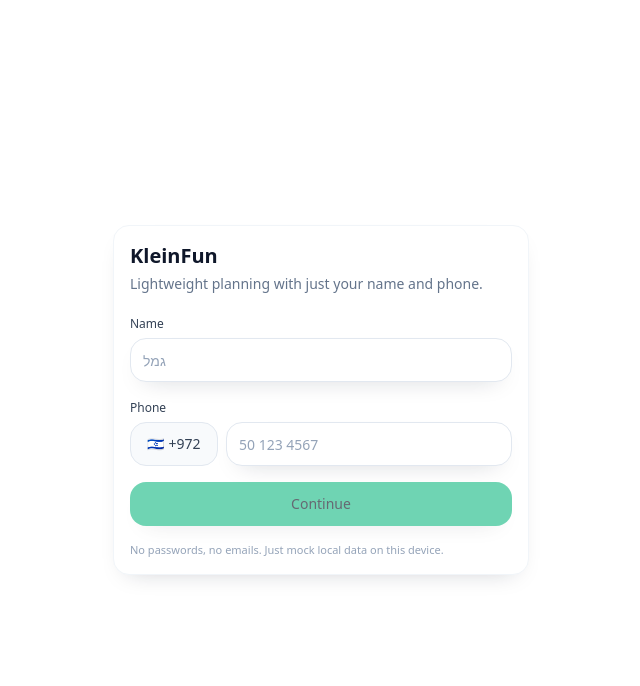
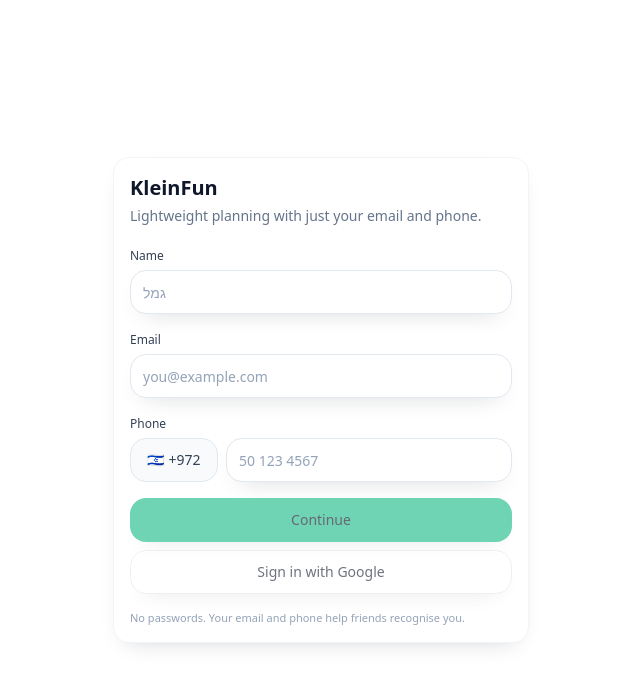
Before and after one commit to itay0110/KleinFun, a Next.js app: page / in a window 1280 px wide. Shown: the top 686 px of the page, without its empty margins (319-959 px from the left). Built offline with nearby package versions, Linux system fonts and the light colour scheme; no server answers.

Commit message:
feat: update AuthForm to include email input and Google sign-in functionality; modify user registration to accept email

```diff
--- a/components/auth-form.tsx
+++ b/components/auth-form.tsx
@@ -5,29 +5,53 @@ import { Button } from "@/components/ui/button";
 import { Input } from "@/components/ui/input";
 import { Card } from "@/components/ui/card";
 import { useKleinFun } from "@/lib/state";
+import { supabase } from "@/lib/supabase";
 
 const PHONE_PREFIX = "+972";
 
 export function AuthForm() {
   const { registerUser } = useKleinFun();
   const [name, setName] = useState("");
+  const [email, setEmail] = useState("");
   const [phoneNumber, setPhoneNumber] = useState("");
   const [loading, setLoading] = useState(false);
+  const [googleLoading, setGoogleLoading] = useState(false);
   const [error, setError] = useState<string | null>(null);
 
   const fullPhone = `${PHONE_PREFIX} ${phoneNumber.trim()}`.trim();
-  const disabled = !name.trim() || !phoneNumber.trim() || loading;
+  const disabled = !name.trim() || !email.trim() || !phoneNumber.trim() || loading;
 
   const handleContinue = async () => {
     if (disabled) return;
     setError(null);
     setLoading(true);
     try {
-      await registerUser({ name: name.trim(), phone: fullPhone });
+      await registerUser({ name: name.trim(), phone: fullPhone, email: email.trim() });
     } catch (_err) {
       setError("Something went wrong while saving your profile. Please try again.");
     } finally {
       setLoading(false);
+    }
+  };
+
+  const handleGoogleSignIn = async () => {
+    if (!phoneNumber.trim()) return;
+    setError(null);
+    setGoogleLoading(true);
+    try {
+      const { error: authError } = await supabase.auth.signInWithOAuth({
+        provider: "google",
+        options: {
+          redirectTo: typeof window !== "undefined" ? window.location.origin : undefined
+        }
+      });
+      if (authError) {
+        setError("Google sign-in failed. Please try again.");
+      }
+    } catch {
+      setError("Google sign-in failed. Please try again.");
+    } finally {
+      setGoogleLoading(false);
     }
   };
 
@@ -37,7 +61,7 @@ export function AuthForm() {
         <div>
           <h1 className="text-xl font-semibold text-slate-900">KleinFun</h1>
           <p className="mt-1 text-sm text-slate-500">
-            Lightweight planning with just your name and phone.
+            Lightweight planning with just your email and phone.
           </p>
         </div>
         <div className="space-y-3">
@@ -49,6 +73,17 @@ export function AuthForm() {
               value={name}
               onChange={e => setName(e.target.value)}
               placeholder="גמל"
+            />
+          </div>
+          <div className="space-y-1">
+            <label className="text-xs font-medium text-slate-700">
+              Email
+            </label>
+            <Input
+              type="email"
+              value={email}
+              onChange={e => setEmail(e.target.value)}
+              placeholder="you@example.com"
             />
           </div>
           <div className="space-y-1">
@@ -70,16 +105,26 @@ export function AuthForm() {
             </div>
           </div>
         </div>
-        <Button className="w-full" disabled={disabled} onClick={handleContinue}>
-          {loading ? "Continuing..." : "Continue"}
-        </Button>
+        <div className="space-y-2">
+          <Button className="w-full" disabled={disabled} onClick={handleContinue}>
+            {loading ? "Continuing..." : "Continue"}
+          </Button>
+          <Button
+            variant="outline"
+            className="w-full"
+            disabled={googleLoading || !phoneNumber.trim()}
+            onClick={handleGoogleSignIn}
+          >
+            {googleLoading ? "Signing in with Google..." : "Sign in with Google"}
+          </Button>
+        </div>
         {error && (
           <p className="text-[11px] text-rose-500">
             {error}
           </p>
         )}
         <p className="text-[11px] leading-snug text-slate-400">
-          No passwords, no emails. Just mock local data on this device.
+          No passwords. Your email and phone help friends recognise you.
         </p>
       </Card>
     </div>
--- a/lib/state.tsx
+++ b/lib/state.tsx
@@ -40,7 +40,7 @@ interface KleinFunState {
 }
 
 interface KleinFunContextValue extends KleinFunState {
-  registerUser: (input: { name: string; phone: string }) => Promise<void>;
+  registerUser: (input: { name: string; phone: string; email?: string }) => Promise<void>;
   logout: () => void;
   createGroup: (name: string) => Promise<Group>;
   deleteGroup: (groupId: GroupId) => void;
@@ -165,7 +165,7 @@ export function KleinFunProvider({ children }: { children: React.ReactNode }) {
   }, []);
 
   const registerUser = useCallback(
-    async (input: { name: string; phone: string }) => {
+    async (input: { name: string; phone: string; email?: string }) => {
       try {
         // #region agent log
         fetch('http://127.0.0.1:7544/ingest/f4fa5eb8-6867-4703-900a-c451c59a00be', {
@@ -204,7 +204,8 @@ export function KleinFunProvider({ children }: { children: React.ReactNode }) {
         const user: User = {
           id: data.id,
           name: data.name,
-          phone: data.phone
+          phone: data.phone,
+          email: input.email?.trim() || undefined
         };
 
         // #region agent log
@@ -986,9 +987,6 @@ function buildActivityNotifications(
   group.memberIds.forEach(uid => {
     if (uid === activity.creatorId) return;
 
-    const isAvailable = computeUserAvailabilityForActivity(uid, start, state.busySlots);
-    if (!isAvailable) return;
-
     const user = state.users[uid];
     if (!user) return;
 
--- a/lib/types.ts
+++ b/lib/types.ts
@@ -6,6 +6,7 @@ export interface User {
   id: UserId;
   name: string;
   phone: string;
+  email?: string;
 }
 
 export interface BusySlot {
```
